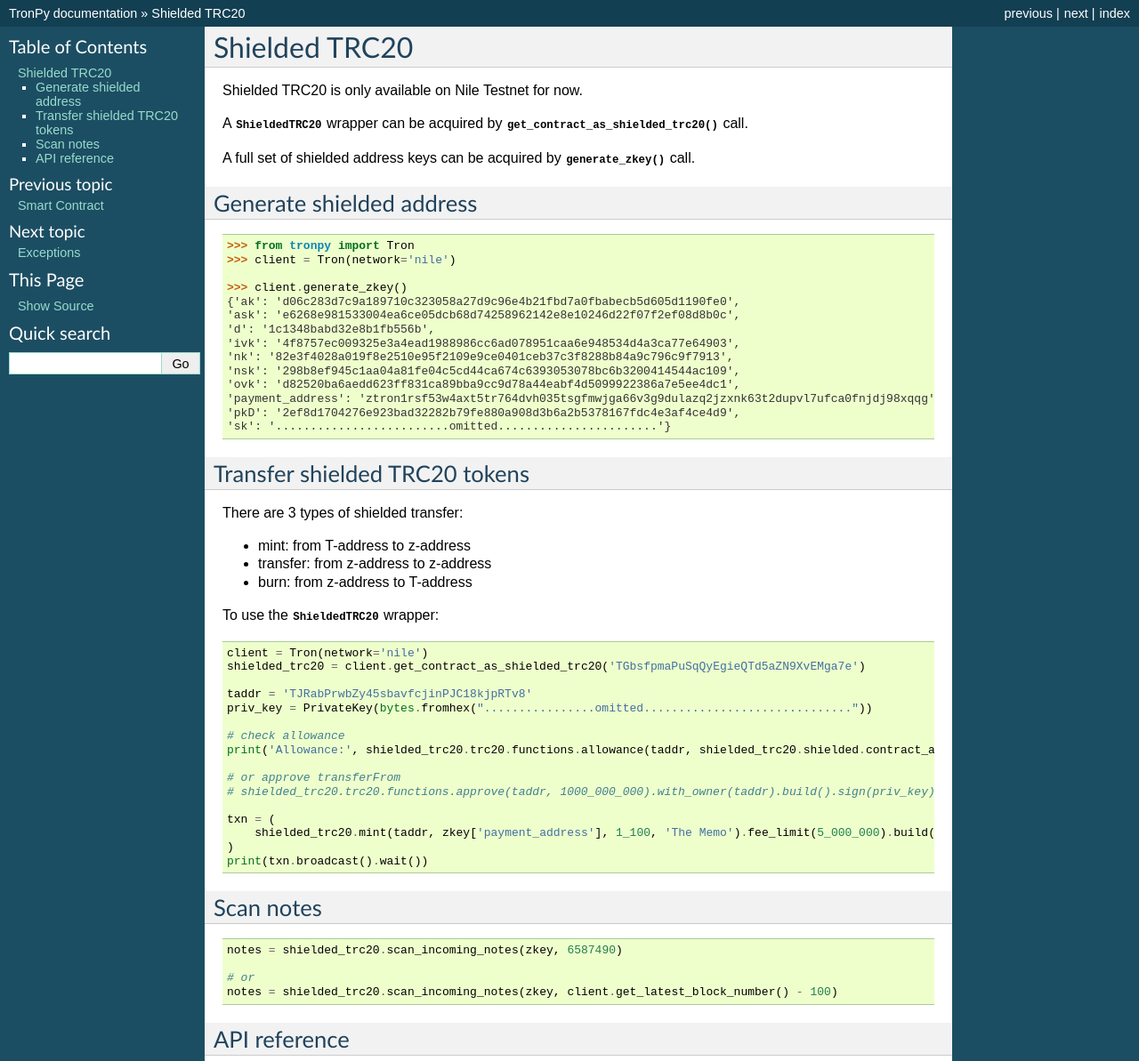
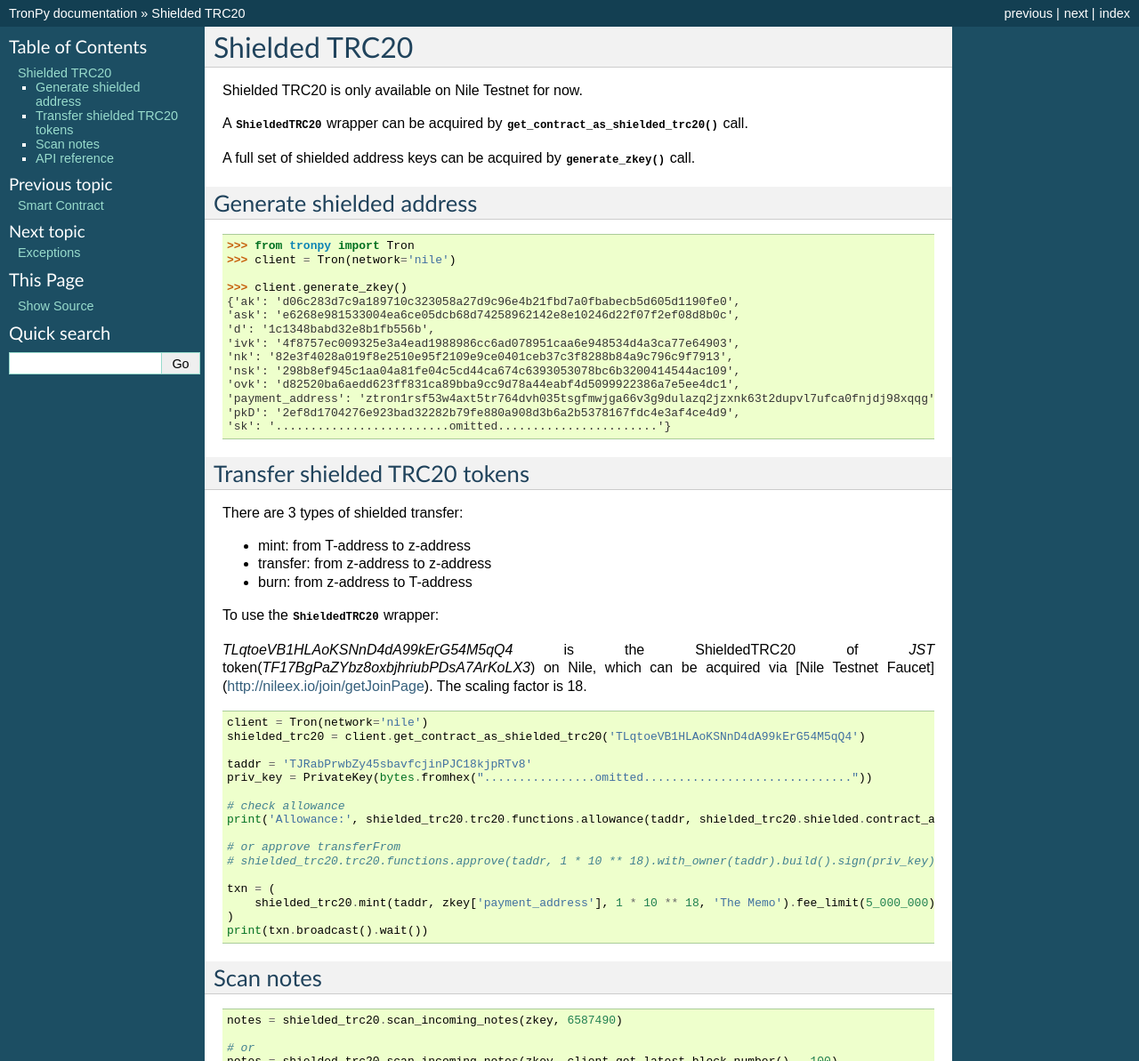
Before and after one commit to andelf/tronpy, a Sphinx documentation site: the page built from docs/shielded.rst, in a window 1280 px wide, cut to the strip 0-1193 px from the top of the page. Shown: the whole strip at 89% size. Built offline with Sphinx 7.4.7, drawn with Linux system fonts in a browser that asks for light colours.

Commit message:
docs: refine shielded doc

```diff
--- a/docs/shielded.rst
+++ b/docs/shielded.rst
@@ -39,10 +39,13 @@
 
 To use the :class:`~tronpy.contract.ShieldedTRC20` wrapper:
 
+`TLqtoeVB1HLAoKSNnD4dA99kErG54M5qQ4` is the ShieldedTRC20 of `JST` token(`TF17BgPaZYbz8oxbjhriubPDsA7ArKoLX3`) on Nile,
+which can be acquired via [Nile Testnet Faucet](http://nileex.io/join/getJoinPage). The scaling factor is 18.
+
 .. code-block:: python
 
   client = Tron(network='nile')
-  shielded_trc20 = client.get_contract_as_shielded_trc20('TGbsfpmaPuSqQyEgieQTd5aZN9XvEMga7e')
+  shielded_trc20 = client.get_contract_as_shielded_trc20('TLqtoeVB1HLAoKSNnD4dA99kErG54M5qQ4')
 
   taddr = 'TJRabPrwbZy45sbavfcjinPJC18kjpRTv8'
   priv_key = PrivateKey(bytes.fromhex("................omitted.............................."))
@@ -51,10 +54,10 @@
   print('Allowance:', shielded_trc20.trc20.functions.allowance(taddr, shielded_trc20.shielded.contract_address))
 
   # or approve transferFrom
-  # shielded_trc20.trc20.functions.approve(taddr, 1000_000_000).with_owner(taddr).build().sign(priv_key).broadcast().wait()
+  # shielded_trc20.trc20.functions.approve(taddr, 1 * 10 ** 18).with_owner(taddr).build().sign(priv_key).broadcast().wait()
 
   txn = (
-      shielded_trc20.mint(taddr, zkey['payment_address'], 1_100, 'The Memo').fee_limit(5_000_000).build().sign(priv_key)
+      shielded_trc20.mint(taddr, zkey['payment_address'], 1 * 10 ** 18, 'The Memo').fee_limit(5_000_000).build().sign(priv_key)
   )
   print(txn.broadcast().wait())
 
```
